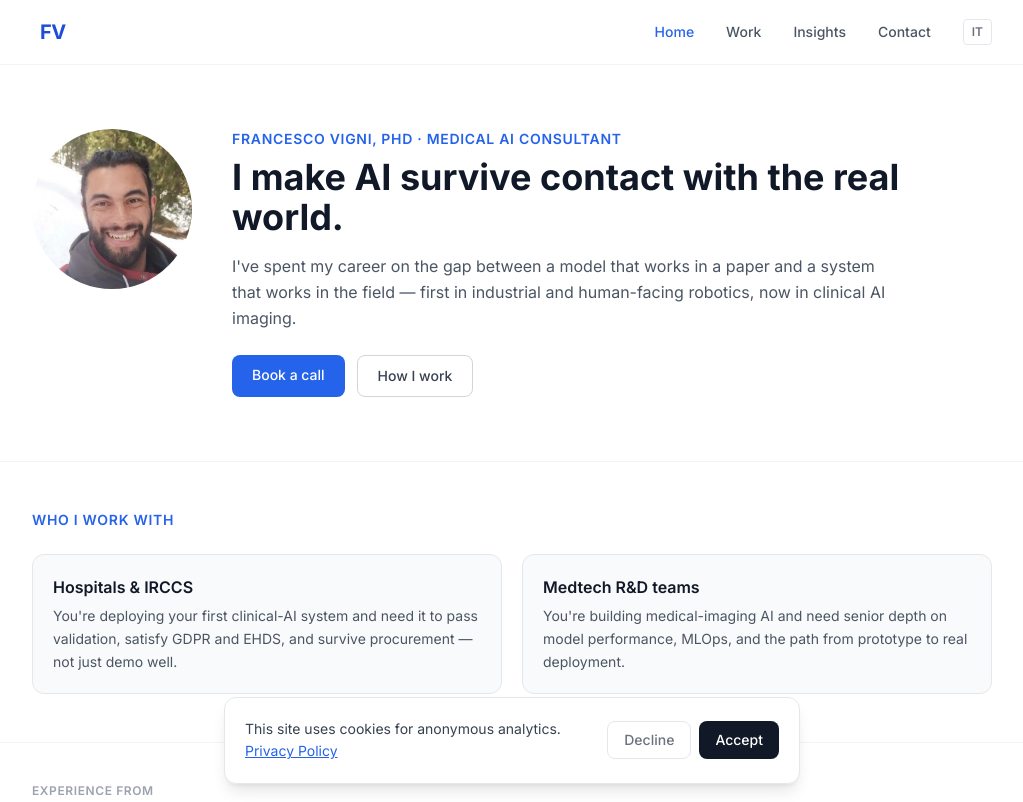
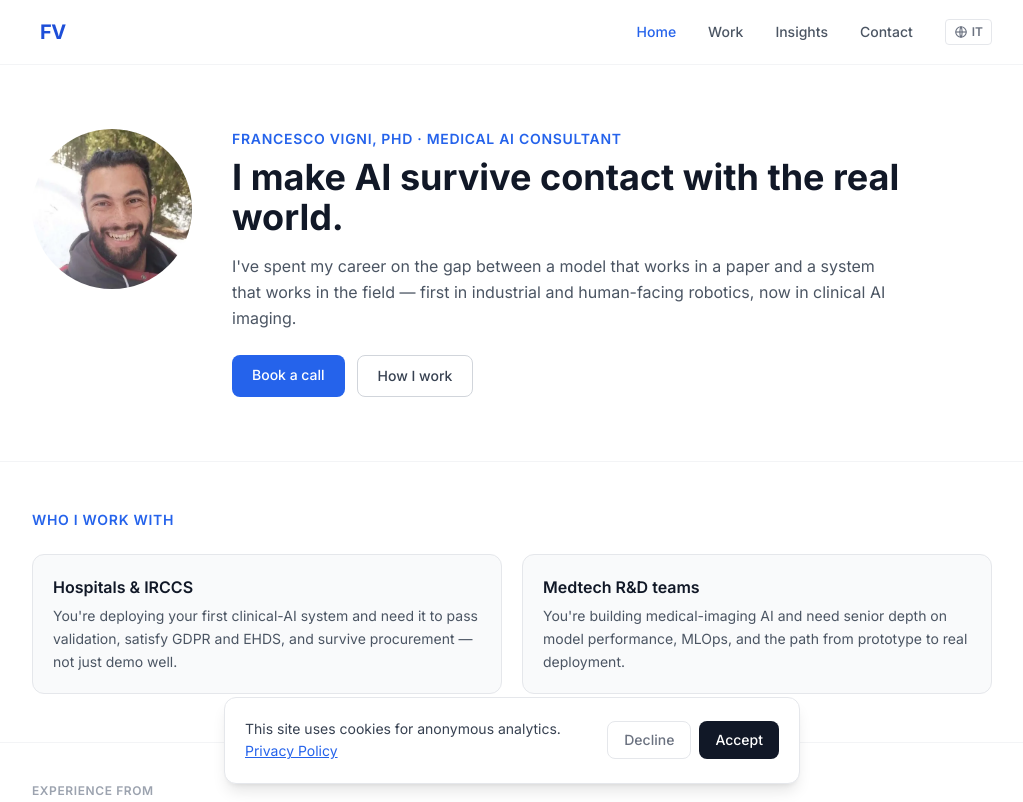
Before and after one commit to francescovigni/casa, a Gatsby site: page / in a window 1280 px wide. Shown: the top 802 px of the page, without its empty margins (128-1151 px from the left). Built offline with nearby package versions, Linux system fonts and the light colour scheme; Gatsby itself is replaced by a stand-in of ours.

Commit message:
feat: add globe icon to the language toggle
Co-Authored-By: Claude Opus 4.7 <noreply@anthropic.com>

```diff
--- a/src/components/Header.jsx
+++ b/src/components/Header.jsx
@@ -9,6 +9,22 @@ const navLinks = [
   { key: "insights", en: "/insights/", it: "/it/approfondimenti/" },
   { key: "contact", en: "/contact/", it: "/it/contatti/" },
 ];
+
+// Language-neutral globe mark for the language toggle.
+const GlobeIcon = () => (
+  <svg
+    className="w-3.5 h-3.5"
+    fill="none"
+    viewBox="0 0 24 24"
+    stroke="currentColor"
+    strokeWidth="2"
+    aria-hidden="true"
+  >
+    <circle cx="12" cy="12" r="9" />
+    <path d="M3 12h18" />
+    <path d="M12 3c2.6 2.7 2.6 15.3 0 18M12 3c-2.6 2.7-2.6 15.3 0 18" />
+  </svg>
+);
 
 const Header = ({ locale = "en", path }) => {
   const [menuOpen, setMenuOpen] = useState(false);
@@ -69,9 +85,10 @@ const Header = ({ locale = "en", path }) => {
             {/* Language toggle */}
             <Link
               to={toggleTo}
-              className="text-xs font-semibold text-gray-500 hover:text-primary-600 border border-gray-200 rounded px-2 py-1 transition-colors"
+              className="inline-flex items-center gap-1 text-xs font-semibold text-gray-500 hover:text-primary-600 border border-gray-200 rounded px-2 py-1 transition-colors"
               aria-label={t.toggle.aria}
             >
+              <GlobeIcon />
               {t.toggle.code}
             </Link>
           </nav>
@@ -122,10 +139,11 @@ const Header = ({ locale = "en", path }) => {
             ))}
             <Link
               to={toggleTo}
-              className="block px-3 py-2 rounded-md text-base font-medium text-gray-600 hover:text-primary-600 hover:bg-gray-50 transition"
+              className="flex items-center gap-1.5 px-3 py-2 rounded-md text-base font-medium text-gray-600 hover:text-primary-600 hover:bg-gray-50 transition"
               aria-label={t.toggle.aria}
               onClick={() => setMenuOpen(false)}
             >
+              <GlobeIcon />
               {t.toggle.code}
             </Link>
           </div>
```
